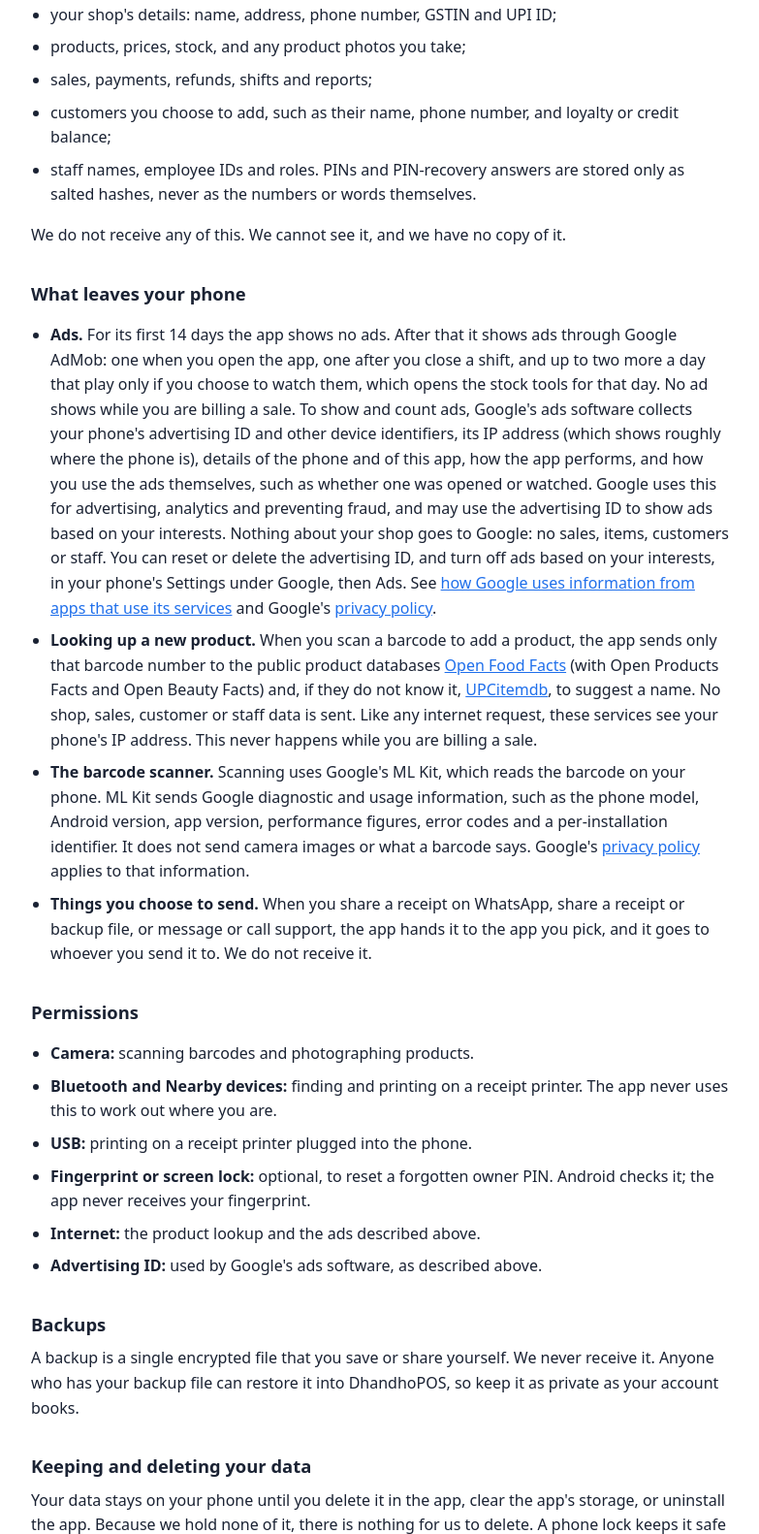
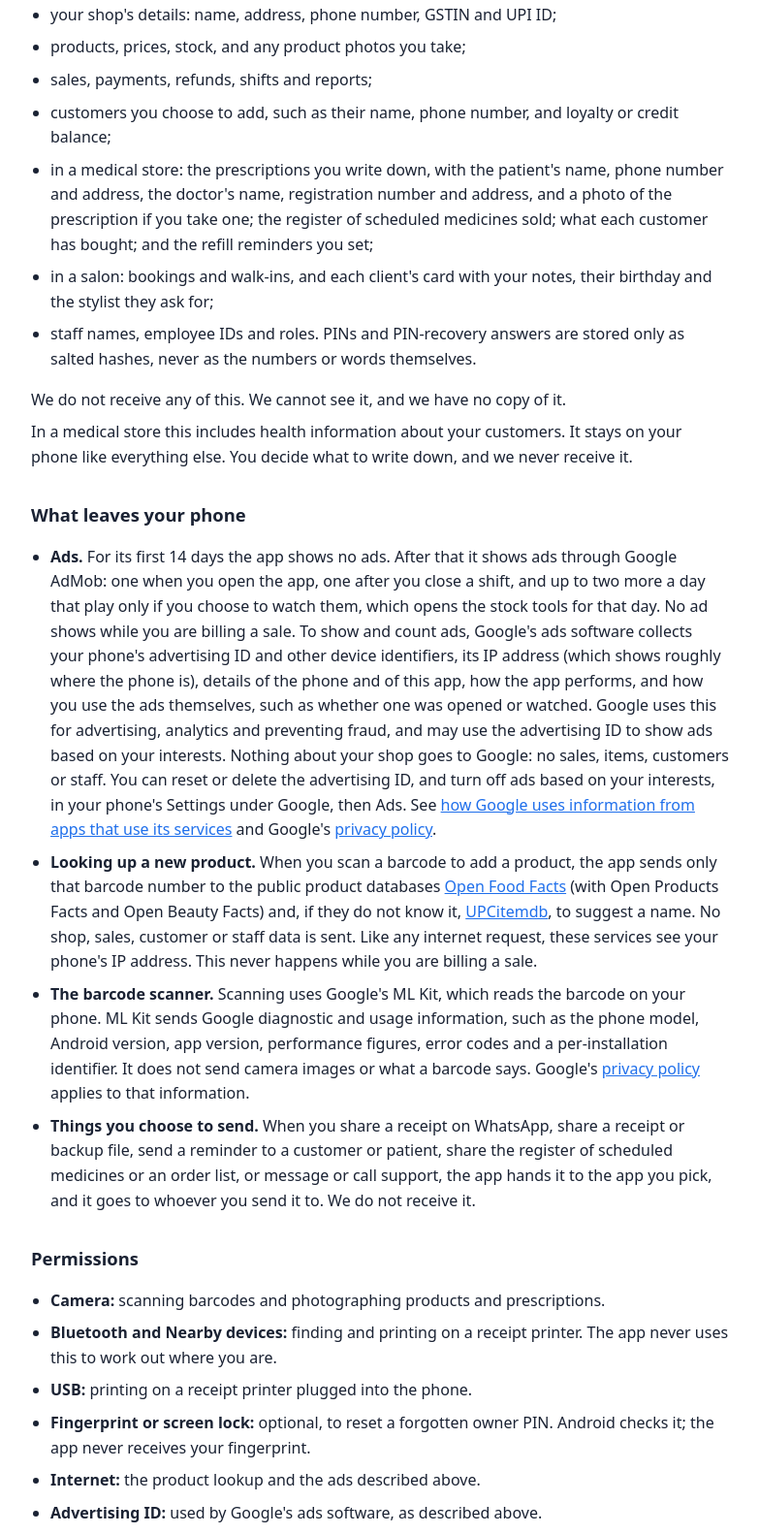
Before and after one commit to arpitgg23/dhandhopos-privacy, a plain HTML site: page index.html in a window 1280 px wide. Shown: the part 545-2127 px from the top of the page at 97% size, without its empty margins (248-1031 px from the left). Drawn offline with Linux system fonts and the light colour scheme.

Commit message:
Say what a medical store and a salon keep on the phone.
Prescriptions, the register of scheduled medicines, what each customer
bought and refill reminders; a salon's bookings and client cards. All of
it stays on the phone. Also names prescriptions under the camera, and
reminders, the register and order lists under what you choose to send.

```diff
--- a/index.html
+++ b/index.html
@@ -33,7 +33,7 @@
 <body>
 <main>
 <h1>DhandhoPOS Privacy Policy</h1>
-<p class="date">Effective 7 October 2026</p>
+<p class="date">Effective 13 October 2026</p>
 
 <div class="summary">
   <p><strong>In short:</strong> your shop's data stays on your phone. DhandhoPOS has no
@@ -56,10 +56,19 @@
   <li>sales, payments, refunds, shifts and reports;</li>
   <li>customers you choose to add, such as their name, phone number, and loyalty or
   credit balance;</li>
+  <li>in a medical store: the prescriptions you write down, with the patient's name,
+  phone number and address, the doctor's name, registration number and address, and a
+  photo of the prescription if you take one; the register of scheduled medicines sold;
+  what each customer has bought; and the refill reminders you set;</li>
+  <li>in a salon: bookings and walk-ins, and each client's card with your notes, their
+  birthday and the stylist they ask for;</li>
   <li>staff names, employee IDs and roles. PINs and PIN-recovery answers are stored only
   as salted hashes, never as the numbers or words themselves.</li>
 </ul>
 <p>We do not receive any of this. We cannot see it, and we have no copy of it.</p>
+<p>In a medical store this includes health information about your customers. It stays
+on your phone like everything else. You decide what to write down, and we never receive
+it.</p>
 
 <h2>What leaves your phone</h2>
 <ul>
@@ -92,13 +101,16 @@
   says. Google's <a href="https://policies.google.com/privacy">privacy policy</a>
   applies to that information.</li>
   <li><strong>Things you choose to send.</strong> When you share a receipt on WhatsApp,
-  share a receipt or backup file, or message or call support, the app hands it to the
-  app you pick, and it goes to whoever you send it to. We do not receive it.</li>
+  share a receipt or backup file, send a reminder to a customer or patient, share the
+  register of scheduled medicines or an order list, or message or call support, the app
+  hands it to the app you pick, and it goes to whoever you send it to. We do not receive
+  it.</li>
 </ul>
 
 <h2>Permissions</h2>
 <ul>
-  <li><strong>Camera:</strong> scanning barcodes and photographing products.</li>
+  <li><strong>Camera:</strong> scanning barcodes and photographing products and
+  prescriptions.</li>
   <li><strong>Bluetooth and Nearby devices:</strong> finding and printing on a receipt
   printer. The app never uses this to work out where you are.</li>
   <li><strong>USB:</strong> printing on a receipt printer plugged into the phone.</li>
@@ -126,7 +138,8 @@
 <h2>Changes</h2>
 <p>If a future version works differently, for example by adding online backup, we
 will update this page before that version is released and change the date above. Ads
-were added on 7 October 2026.</p>
+were added on 7 October 2026. The medical store and salon parts were added on
+13 October 2026.</p>
 
 <h2>Contact</h2>
 <p>Questions about this policy or the app: WhatsApp or call
```
